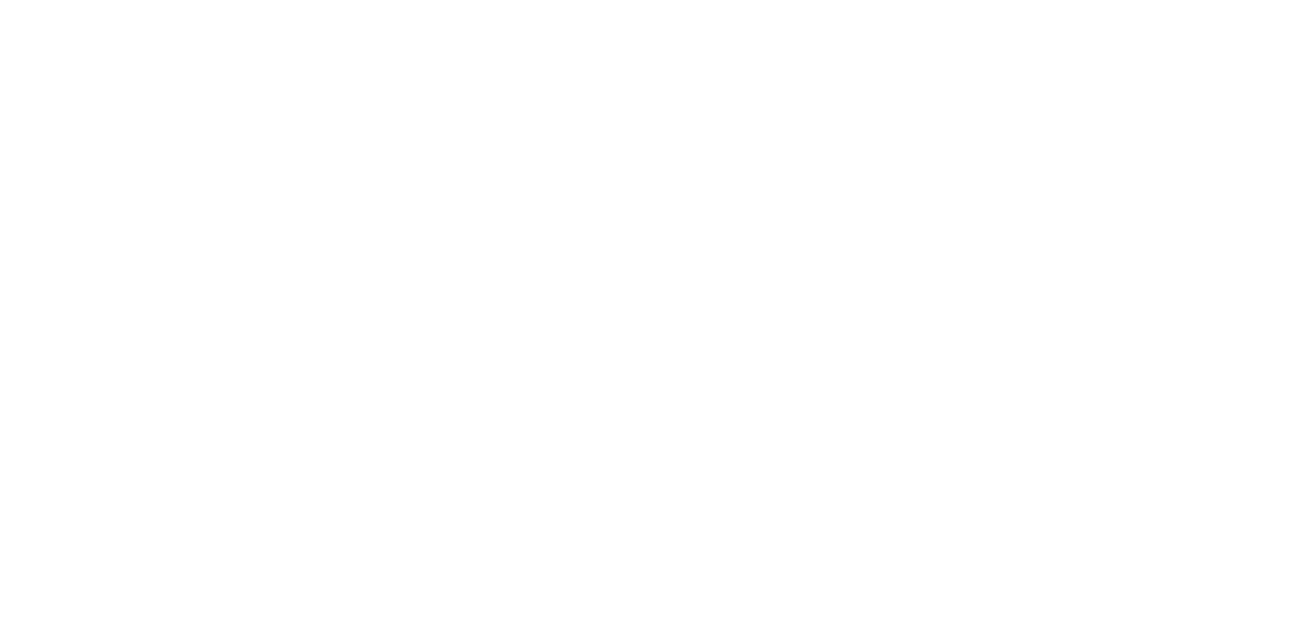
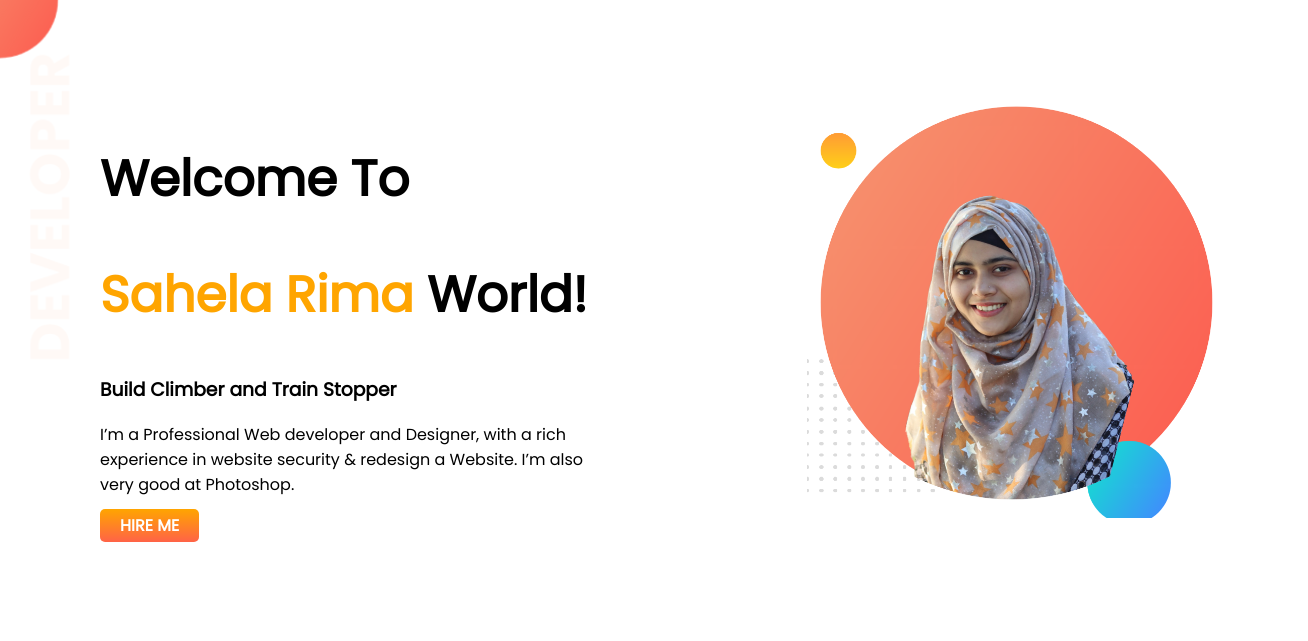
Before and after one commit to SahelaRima/developer-portfolio, a plain HTML site: page developer-portfolio/index.html in a window 1280 px wide. Shown: the whole page, 1308 px wide, since content can reach past the window. Drawn offline with Linux system fonts and the light colour scheme.

Commit message:
top banner added

```diff
--- a/developer-portfolio/index.html
+++ b/developer-portfolio/index.html
@@ -4,9 +4,30 @@
     <meta charset="UTF-8">
     <meta http-equiv="X-UA-Compatible" content="IE=edge">
     <meta name="viewport" content="width=device-width, initial-scale=1.0">
-    <title>Rima portfolio</title>
+    <title>Rima Portfolio</title>
+    <link rel="preconnect" href="https://fonts.googleapis.com">
+<link rel="preconnect" href="https://fonts.gstatic.com" crossorigin>
+<link href="https://fonts.googleapis.com/css2?family=Poppins&display=swap" rel="stylesheet">
+    <link rel="stylesheet" href="style.css">
 </head>
 <body>
+    <section class="top-banner">
+        <div>
+           <div class="half-width">
+            <h1>Welcome To</h1>
+            <h1><span class="Orange-color">Sahela Rima </span>World!</h1>
+            <h3>Build Climber and Train Stopper</h3>
+            <p>I’m a Professional Web developer and Designer, with a rich experience in
+                website security & redesign a Website. I’m also very good at Photoshop.</p>
+              <a class="link-button" target="_blank" href="https://sahelarima.com/">HIRE ME</a>
+            </div>
+        </div>
+        <div>
+           <div class="half-width">
+           <iMg src="images/my-bg.png" alt="">
 
+        </div>
+
+     </section>
 </body>
 </html>
--- a/developer-portfolio/style.css
+++ b/developer-portfolio/style.css
@@ -0,0 +1,38 @@
+body{
+    font-family: 'Poppins', sans-serif;
+    margin: 0;
+
+}
+h1{
+    font-size: 50px;
+}
+.Orange-color{
+    color: orange;
+}
+section{
+    display: flex;
+
+}
+
+ .half-width{
+    width: 70%;
+    padding:100px;
+}
+.half-width img{
+    width: 105%;
+    padding-right: 60px;
+
+
+}
+.link-button{
+    text-decoration: none;
+    background-image: linear-gradient(Orange, tomato);
+font-weight: 700;
+color: white;
+    padding: 5px 20px;
+    border-radius: 5px;
+}
+.top-banner{
+  background-image: url(images/top-banner.png);
+background-repeat: no-repeat;
+}
```
Also changed, not shown: developer-portfolio/images/dream-bg.png (added), developer-portfolio/images/exp-bg.png (added), developer-portfolio/images/jhankar.png (added), developer-portfolio/images/jhankar2.png (added), developer-portfolio/images/my-bg.png (added), developer-portfolio/images/my-bg2.png (added), developer-portfolio/images/top-banner.png (added), 8 other files.
